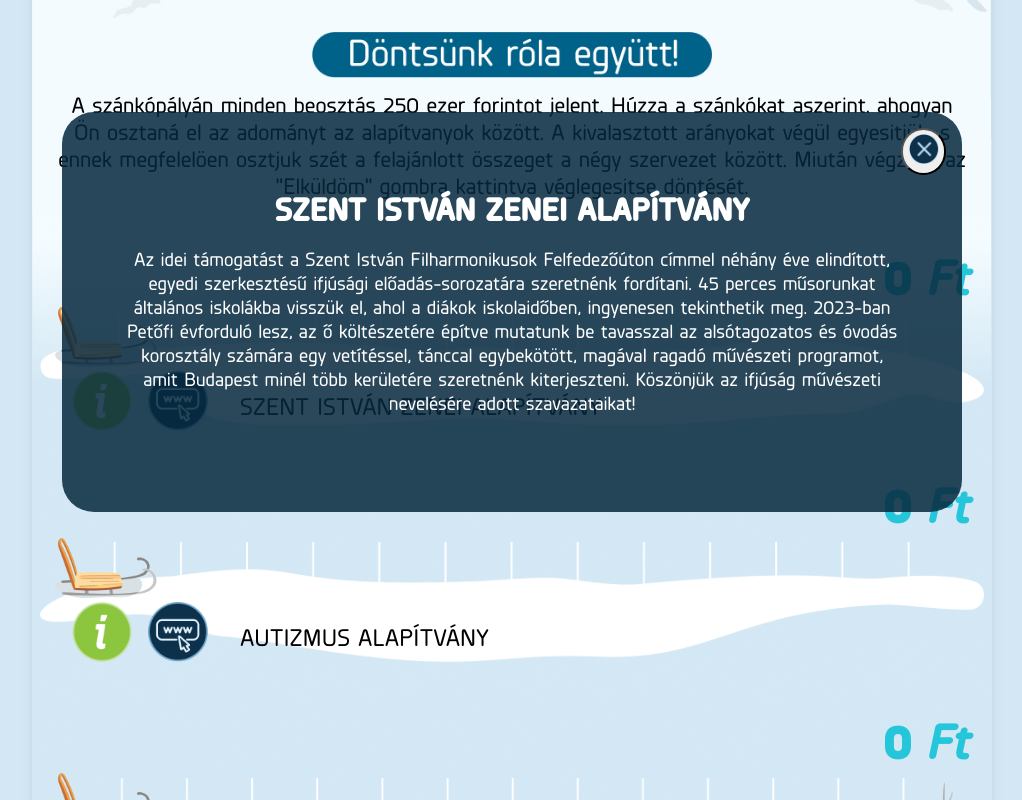
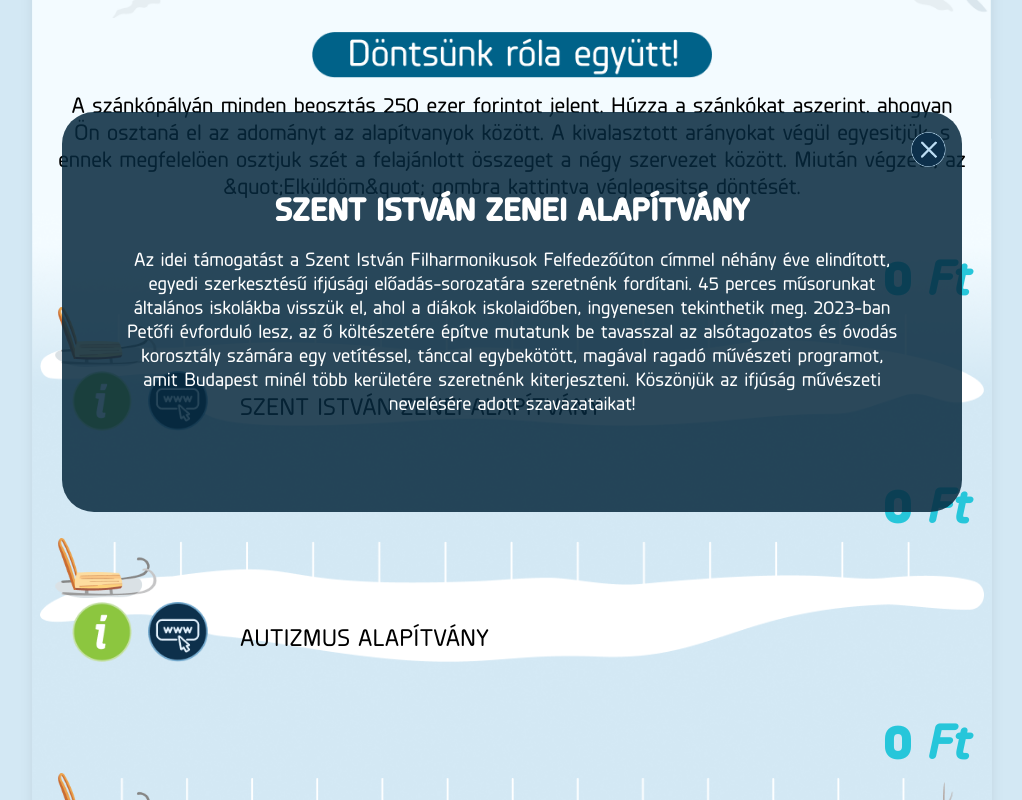
Before and after one commit to brutumfulmen97/sp-sanke, a Next.js app: page / in a window 1280 px wide. Both pictures are taken after a click on the picture 230 px from the left and 968 px from the top of the page. Shown: the part 568-1368 px from the top of the page, without its empty margins (128-1150 px from the left). Built offline with nearby package versions, Linux system fonts and the light colour scheme; a small style sheet from the web is missing.

Commit message:
posting data with axios

```diff
--- a/package.json
+++ b/package.json
@@ -15,6 +15,7 @@
     "@emotion/styled": "^11.11.0",
     "@mui/x-charts": "^6.0.0-alpha.17",
     "@tanstack/react-query": "^5.4.3",
+    "axios": "^1.6.0",
     "chart.js": "^4.4.0",
     "encoding": "^0.1.13",
     "googleapis": "^128.0.0",
--- a/src/app/globals.scss
+++ b/src/app/globals.scss
@@ -176,6 +176,7 @@
                 padding: 0.25rem 0;
                 border-radius: 2rem;
                 font-size: 0.8rem;
+                cursor: pointer;
 
                 @media #{$xs} {
                     font-size: 1rem;
@@ -359,7 +360,13 @@
         }
 
         button {
-            width: 45px !important;
+            width: 35px !important;
+            height: 35px;
+            display: grid;
+            place-items: center;
+            background: transparent;
+            border: none;
+            cursor: pointer;
             position: absolute;
             top: -1rem;
             right: 1rem;
--- a/src/app/page.tsx
+++ b/src/app/page.tsx
@@ -6,29 +6,20 @@
 import { useState } from "react";
 import toast, { Toaster } from "react-hot-toast";
 import Image from "next/image";
+import {
+    CharityImages,
+    CharityLinks,
+    CharityTitles,
+    LandingText,
+} from "@/constants";
+import axios from "axios";
 
-const initialState = [
-    { id: 1, parent: "0", value: 0 },
-    { id: 2, parent: "0", value: 0 },
-    { id: 3, parent: "0", value: 0 },
-    { id: 4, parent: "0", value: 0 },
+const initialState: TSled[] = [
+    { id: "szentistvanzene", parent: "0", value: 0 },
+    { id: "autizmus", parent: "0", value: 0 },
+    { id: "elelmiszerbank", parent: "0", value: 0 },
+    { id: "lampas92", parent: "0", value: 0 },
 ];
-
-const links = [
-    "www.szentistvanzene.hu",
-    "www.autizmus.hu",
-    "www.elelmiszerbank.hu",
-    "www.lampas92.hu",
-];
-
-const titles = [
-    "Szent István Zenei Alapítvány",
-    "Autizmus Alapítvány",
-    "Élelmiszerbank egyesület",
-    "Lámpás 92 Alapítvány",
-];
-
-const images = ["/sneg1.png", "/sneg2.png", "/sneg3.png", "/sneg4.png"];
 
 export default function Home() {
     const [sleds, setSleds] = useState<TSled[]>(initialState);
@@ -45,16 +36,20 @@
         };
 
         try {
-            const res = await fetch(API_URL, {
-                method: "POST",
-                body: JSON.stringify(data),
-                headers: {
-                    "Content-Type": "application/json",
+            const res = await axios.post(
+                API_URL,
+                {
+                    data,
                 },
-            });
+                {
+                    headers: {
+                        "Content-Type": "application/json",
+                    },
+                }
+            );
 
             if (res.status === 425) throw new Error("Wait 10 minutes");
-            if (!res.ok) throw new Error("Something went wrong");
+            if (!res.data) throw new Error("Something went wrong");
             setSleds(initialState);
             setTotal(0);
             toast.success("Successfully saved");
@@ -89,29 +84,24 @@
                         className="main__content-button"
                         alt="button"
                     />
-                    <p className="fontMedium">
-                        A szánkópályán minden beosztás 250 ezer forintot jelent.
-                        Húzza a szánkókat aszerint. ahogyan Ön osztaná el az
-                        adományt az alapítvanyok között. A kivalasztott
-                        arányokat végül egyesitjük, s ennek megfelelöen osztjuk
-                        szét a felajánlott összeget a négy szervezet között.
-                        Miután végzett, az &quot;Elküldöm&quot; gombra kattintva
-                        véglegesitse döntését.
-                    </p>
+                    <p className="fontMedium">{LandingText}</p>
                     <Toaster />
                     <div className="main__content-container">
                         <TotalContext.Provider value={{ total, setTotal }}>
                             <SledContext.Provider value={{ sleds, setSleds }}>
-                                {sleds.map((sled, idx) => {
+                                {sleds.map(({ id, parent, value }) => {
                                     return (
                                         <Charity
-                                            image={images[idx]}
-                                            title={titles[idx]}
-                                            link={links[idx]}
-                                            id={sled.id}
-                                            parent={sled.parent}
-                                            key={sled.id}
-                                            value={sled.value}
+                                            //@ts-ignore
+                                            image={CharityImages[id]}
+                                            //@ts-ignore
+                                            title={CharityTitles[id]}
+                                            //@ts-ignore
+                                            link={CharityLinks[id]}
+                                            id={id}
+                                            parent={parent}
+                                            key={id}
+                                            value={value}
                                         />
                                     );
                                 })}
--- a/src/components/Charity.tsx
+++ b/src/components/Charity.tsx
@@ -6,23 +6,7 @@
 import { useContext, useEffect, useState } from "react";
 import { TotalContext } from "@/context/total-context";
 import Image from "next/image";
-
-const popupTexts = [
-    `Az idei támogatást a Szent István Filharmonikusok Felfedezőúton címmel néhány éve elindított, egyedi szerkesztésű ifjúsági előadás-sorozatára szeretnénk fordítani. 45 perces műsorunkat általános iskolákba visszük el, ahol a diákok iskolaidőben, ingyenesen tekinthetik meg.
-
-    2023-ban Petőfi évforduló lesz, az ő költészetére építve mutatunk be tavasszal az alsótagozatos és óvodás korosztály számára egy vetítéssel, tánccal egybekötött, magával ragadó művészeti programot, amit Budapest minél több kerületére szeretnénk kiterjeszteni. Köszönjük az ifjúság művészeti nevelésére adott szavazataikat!`,
-    `A NOÉ Állatotthon Alapítvány Magyarország legnagyobb menhelyeként 1300 állat ideiglenes, vagy sok esetben végleges otthona. Nem csak hagyományos kutya és cicamenhely vagyunk, hanem élnek nálunk gazdasági állatok, vadászható fajok egyedei és egzotikus állatok is. Egy közös mindannyiukban, hogy valamikor az életük során bajba kerültek és segítségre, mentésre szorultak. Bár közhasznú alapítványként nonprofit szervezet vagyunk, sajnos a recessziós intézkedések minket is érintenek. Magas rezsit fizetünk, piaci áron tankolunk, állami támogatásban nem részesülünk. Így talán még sosem volt akkora szükség a nagylelkű adományozókra, támogatókra, mint napjainkban.
-
-  A gondozásunkba kerülő állatok túlnyomó többsége súlyosan sérült, vagy beteg. A sok beteg és sérült állat állatorvosi költsége, speciális ellátásuk, a gyógyszereik havonta 4-5 millió forintba kerülnek. A NEXON felajánlását is erre szeretnénk fordítani, köszönjük ránk adott szavazataikat.`,
-    `Az Autizmus Alapítvány 1989 óta működik országos hatáskörrel. Fő célja, hogy a teljes autizmus spektrumot lefedve, olyan világszínvonalú eljárásokat adaptáljon, dolgozzon ki és terjesszen el, amelyek a diagnosztikus folyamattól kezdve a felnőttkori gondozásig lehetővé teszik a szakszerű ellátást. Az eltelt több, mint 30 év alatt közel tízezer személynek nyújtottunk támogatást intézményegységeinken keresztül. ​Az alapítvány szakmai munkáját a szervezet tulajdonában lévő két ingatlanban valósítja meg, melyek fenntartása az utóbbi időszakban bekövetkezett drámai változások miatt nagyon nehézzé vált. Civil fenntartóként kedvezményt, segítséget a jelenlegi szabályozás szerint sajnos nem kaphatunk. Ezért ebben az évben ahhoz kérjük nagylelkű segítségüket, hogy átvészeljük az energiaárak robbanása okozta súlyos nehézségeket.`,
-    `A Lámpás ’92 Közhasznú Alapítvány immár 30 éve azért dolgozik, hogy lehetővé tegye több száz fogyatékossággal élő embertársunk családias környezetben történő lakhatását, foglalkoztatását, művészeti képzését, valamint rászoruló gyermekek, családok ellátását.
-
-  Valkói központi otthonunkban - melyben 11 értelmi fogyatékossággal élő ellátottunk lakik – megújuló energiarendszer kialakítását és a teljes elektronikai rendszer korszerűsítését indítottuk el.
-
-  A projekt teljes költsége közel 8 millió forint. Ezen központi otthonunk fejlesztése azért is nélkülözhetetlen, mert részben ez látja el a néhány házzal odébb elhelyezkedő 9 fős otthonunkat is, valamint a tavasszal megnyíló, harmadik családias otthonunkat értelmi sérült embertársaink számára.
-
-  Köszönjük, ha szavazatukkal támogatják otthonunk megújuló energetikai rendszerének kiépítését.`,
-];
+import { CharityPopupTexts } from "@/constants";
 
 const Charity = ({ title, image, link, id, parent, value }: TCharityProps) => {
     const containers = Array.from({ length: 13 }, (_, i) => i.toString());
@@ -127,14 +111,15 @@
                         >
                             <Image
                                 src="/closeBtn.png"
-                                width={30}
-                                height={30}
+                                width={35}
+                                height={35}
                                 alt="close btn"
                             />
                         </button>
                         <h1 className="fontBold">{title.toUpperCase()}</h1>
                         <p className="fontMedium text-sm mobile:text-lg">
-                            {popupTexts[id - 1]}
+                            {/* @ts-ignore */}
+                            {CharityPopupTexts[id]}
                         </p>
                     </div>
                 </div>
--- /dev/null
+++ b/src/constants.ts
@@ -0,0 +1,47 @@
+export const Charities = {
+    "1": "szentistvanzene",
+    "2": "autizmus",
+    "3": "elelmiszerbank",
+    "4": "lampas92",
+};
+
+export const CharityLinks = {
+    szentistvanzene: "https://www.szentistvanzene.hu/",
+    autizmus: "https://autizmus.hu/",
+    elelmiszerbank: "https://elelmiszerbank.hu/",
+    lampas92: "https://lampas92.hu/",
+};
+
+export const CharityTitles = {
+    szentistvanzene: "Szent István Zenei Alapítvány",
+    autizmus: "Autizmus Alapítvány",
+    elelmiszerbank: "Élelmiszerbank egyesület",
+    lampas92: "Lámpás '92 Alapítvány",
+};
+
+export const CharityImages = {
+    szentistvanzene: "/sneg1.png",
+    autizmus: "/sneg2.png",
+    elelmiszerbank: "/sneg3.png",
+    lampas92: "/sneg4.png",
+};
+
+export const CharityPopupTexts = {
+    szentistvanzene: `Az idei támogatást a Szent István Filharmonikusok Felfedezőúton címmel néhány éve elindított, egyedi szerkesztésű ifjúsági előadás-sorozatára szeretnénk fordítani. 45 perces műsorunkat általános iskolákba visszük el, ahol a diákok iskolaidőben, ingyenesen tekinthetik meg.
+
+    2023-ban Petőfi évforduló lesz, az ő költészetére építve mutatunk be tavasszal az alsótagozatos és óvodás korosztály számára egy vetítéssel, tánccal egybekötött, magával ragadó művészeti programot, amit Budapest minél több kerületére szeretnénk kiterjeszteni. Köszönjük az ifjúság művészeti nevelésére adott szavazataikat!`,
+    autizmus: `A NOÉ Állatotthon Alapítvány Magyarország legnagyobb menhelyeként 1300 állat ideiglenes, vagy sok esetben végleges otthona. Nem csak hagyományos kutya és cicamenhely vagyunk, hanem élnek nálunk gazdasági állatok, vadászható fajok egyedei és egzotikus állatok is. Egy közös mindannyiukban, hogy valamikor az életük során bajba kerültek és segítségre, mentésre szorultak. Bár közhasznú alapítványként nonprofit szervezet vagyunk, sajnos a recessziós intézkedések minket is érintenek. Magas rezsit fizetünk, piaci áron tankolunk, állami támogatásban nem részesülünk. Így talán még sosem volt akkora szükség a nagylelkű adományozókra, támogatókra, mint napjainkban. A gondozásunkba kerülő állatok túlnyomó többsége súlyosan sérült, vagy beteg. A sok beteg és sérült állat állatorvosi költsége, speciális ellátásuk, a gyógyszereik havonta 4-5 millió forintba kerülnek. A NEXON felajánlását is erre szeretnénk fordítani, köszönjük ránk adott szavazataikat.`,
+    elelmiszerbank: `Az Autizmus Alapítvány 1989 óta működik országos hatáskörrel. Fő célja, hogy a teljes autizmus spektrumot lefedve, olyan világszínvonalú eljárásokat adaptáljon, dolgozzon ki és terjesszen el, amelyek a diagnosztikus folyamattól kezdve a felnőttkori gondozásig lehetővé teszik a szakszerű ellátást. Az eltelt több, mint 30 év alatt közel tízezer személynek nyújtottunk támogatást intézményegységeinken keresztül. ​Az alapítvány szakmai munkáját a szervezet tulajdonában lévő két ingatlanban valósítja meg, melyek fenntartása az utóbbi időszakban bekövetkezett drámai változások miatt nagyon nehézzé vált. Civil fenntartóként kedvezményt, segítséget a jelenlegi szabályozás szerint sajnos nem kaphatunk. Ezért ebben az évben ahhoz kérjük nagylelkű segítségüket, hogy átvészeljük az energiaárak robbanása okozta súlyos nehézségeket.`,
+    lampas92: `A Lámpás ’92 Közhasznú Alapítvány immár 30 éve azért dolgozik, hogy lehetővé tegye több száz fogyatékossággal élő embertársunk családias környezetben történő lakhatását, foglalkoztatását, művészeti képzését, valamint rászoruló gyermekek, családok ellátását.
+    Valkói központi otthonunkban - melyben 11 értelmi fogyatékossággal élő ellátottunk lakik – megújuló energiarendszer kialakítását és a teljes elektronikai rendszer korszerűsítését indítottuk el.
+    A projekt teljes költsége közel 8 millió forint. Ezen központi otthonunk fejlesztése azért is nélkülözhetetlen, mert részben ez látja el a néhány házzal odébb elhelyezkedő 9 fős otthonunkat is, valamint a tavasszal megnyíló, harmadik családias otthonunkat értelmi sérült embertársaink számára.
+    Köszönjük, ha szavazatukkal támogatják otthonunk megújuló energetikai rendszerének kiépítését.`,
+};
+
+export const LandingText = `A szánkópályán minden beosztás 250 ezer forintot jelent.
+                        Húzza a szánkókat aszerint. ahogyan Ön osztaná el az
+                        adományt az alapítvanyok között. A kivalasztott
+                        arányokat végül egyesitjük, s ennek megfelelöen osztjuk
+                        szét a felajánlott összeget a négy szervezet között.
+                        Miután végzett, az &quot;Elküldöm&quot; gombra kattintva
+                        véglegesitse döntését.`;
--- a/types.d.ts
+++ b/types.d.ts
@@ -1,5 +1,5 @@
 type TSled = {
-    id: number;
+    id: string;
     parent: string;
     value: number;
 };
@@ -8,13 +8,13 @@
     image: string;
     title: string;
     link: string;
-    id: number;
+    id: string;
     parent: string;
     value: number;
 };
 
 type TDraggableProps = {
-    id: number;
+    id: string;
     children: React.ReactNode;
 };
 
```
Also changed, not shown: 1 other file (tests, documents, lock files or other folders).
